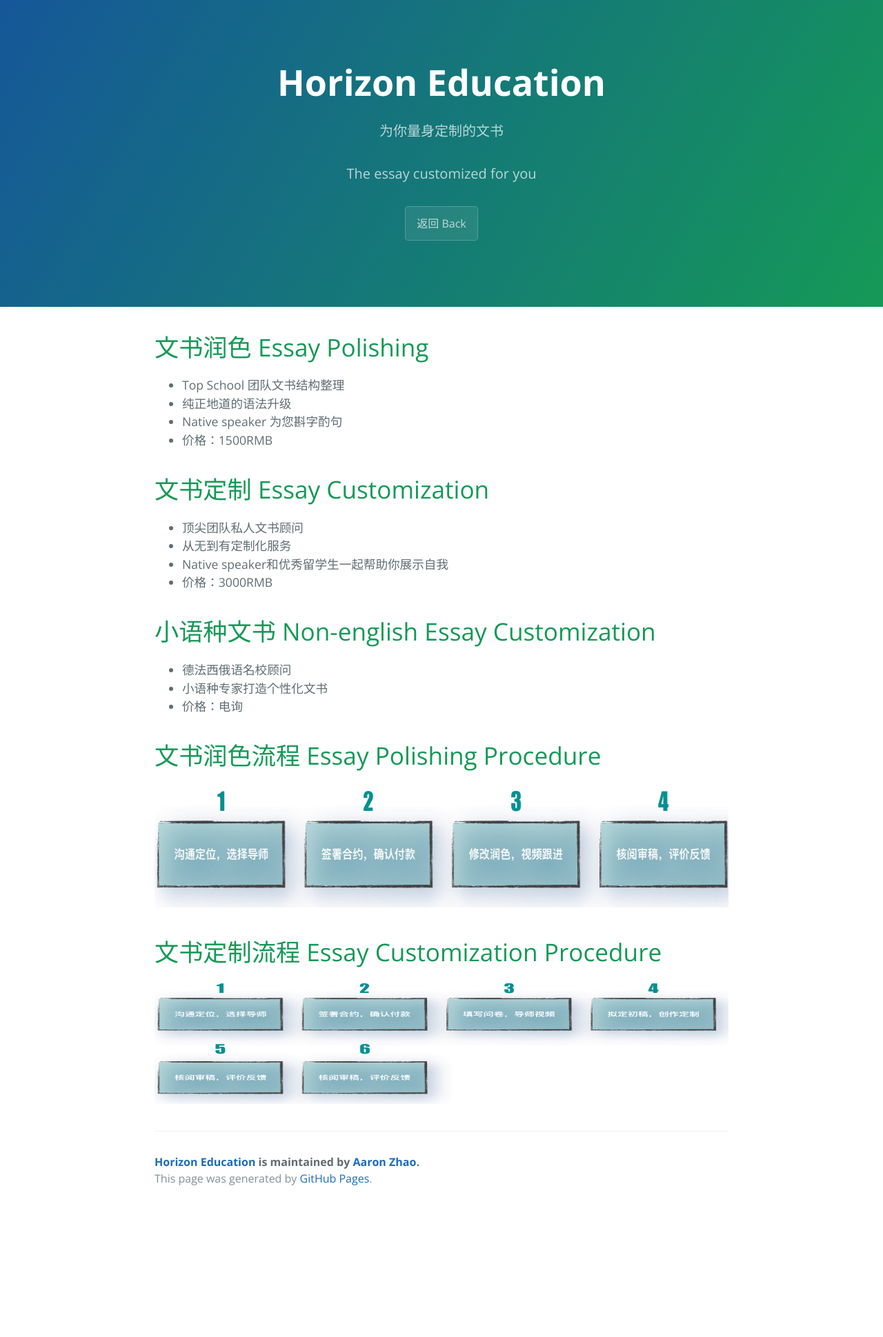
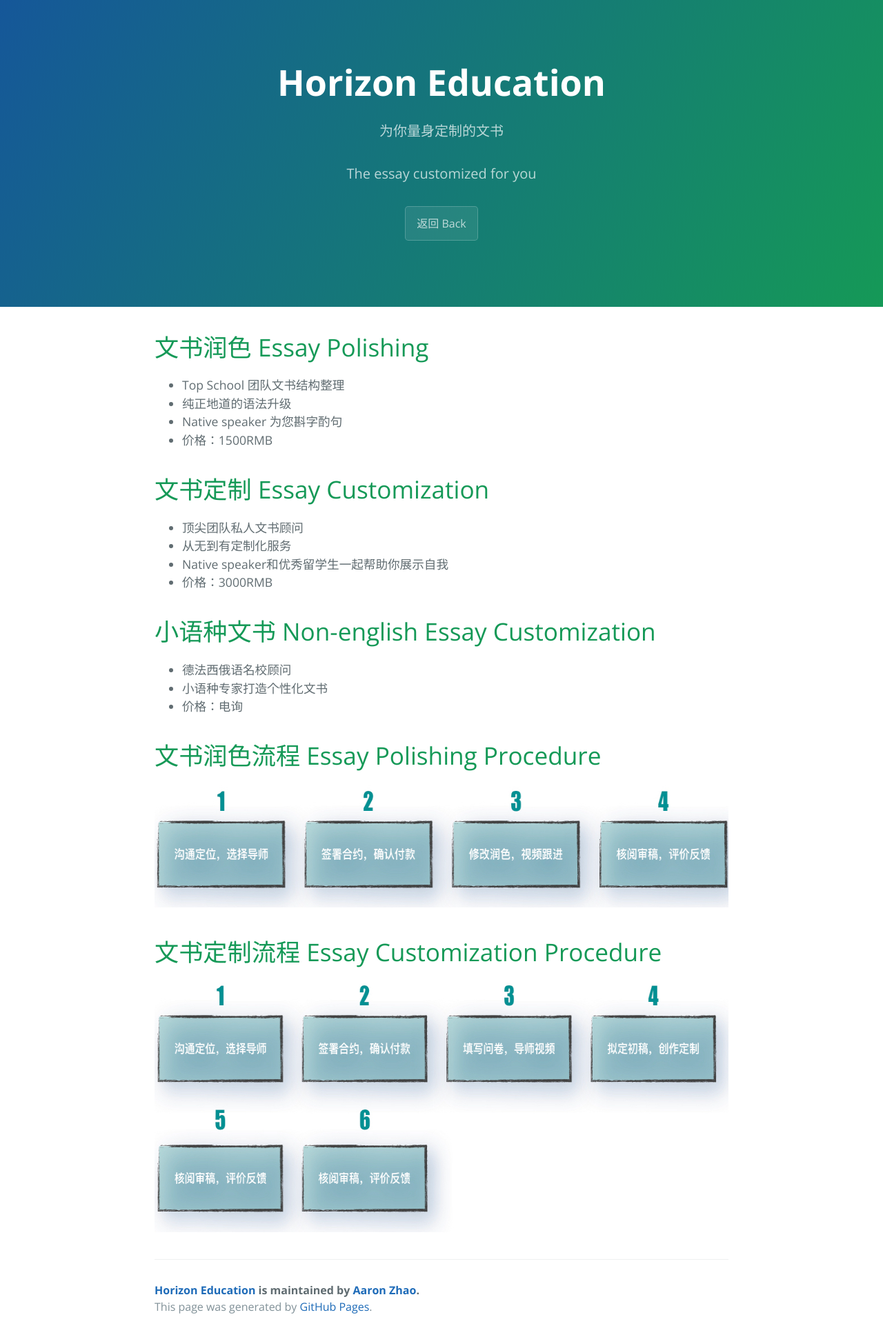
Before and after one commit to horizonedu/horizonedu.github.io, a Jekyll site: the page service.html, which Jekyll copies as it is, in a window 1280 px wide. Shown: the whole page at 69% size. Built offline with Jekyll 4.4.1, drawn with Linux system fonts in a browser that asks for light colours; before the commit the page ends 1753 px from its top, so only the background shows below that.

Commit message:
added file

```diff
--- a/service.html
+++ b/service.html
@@ -68,7 +68,7 @@
   <!-- <img src="Yumi_Han.jpeg" alt="Guillaume Fontan" style="width:200px;height:200px;"> -->
   <img src="flow.001.jpeg" alt="polish1" style="width:988px;height:178px;">
   <h1>文书定制流程 Essay Customization Procedure</h1>
-  <img src="flow.002.jpeg" alt="polish2" style="width:988px;height:178px;;">
+  <img src="flow.002.jpeg" alt="polish2" style="width:1009px;height:364px;;">
 
 </div>
 
```
Also changed, not shown: 2 other files.
